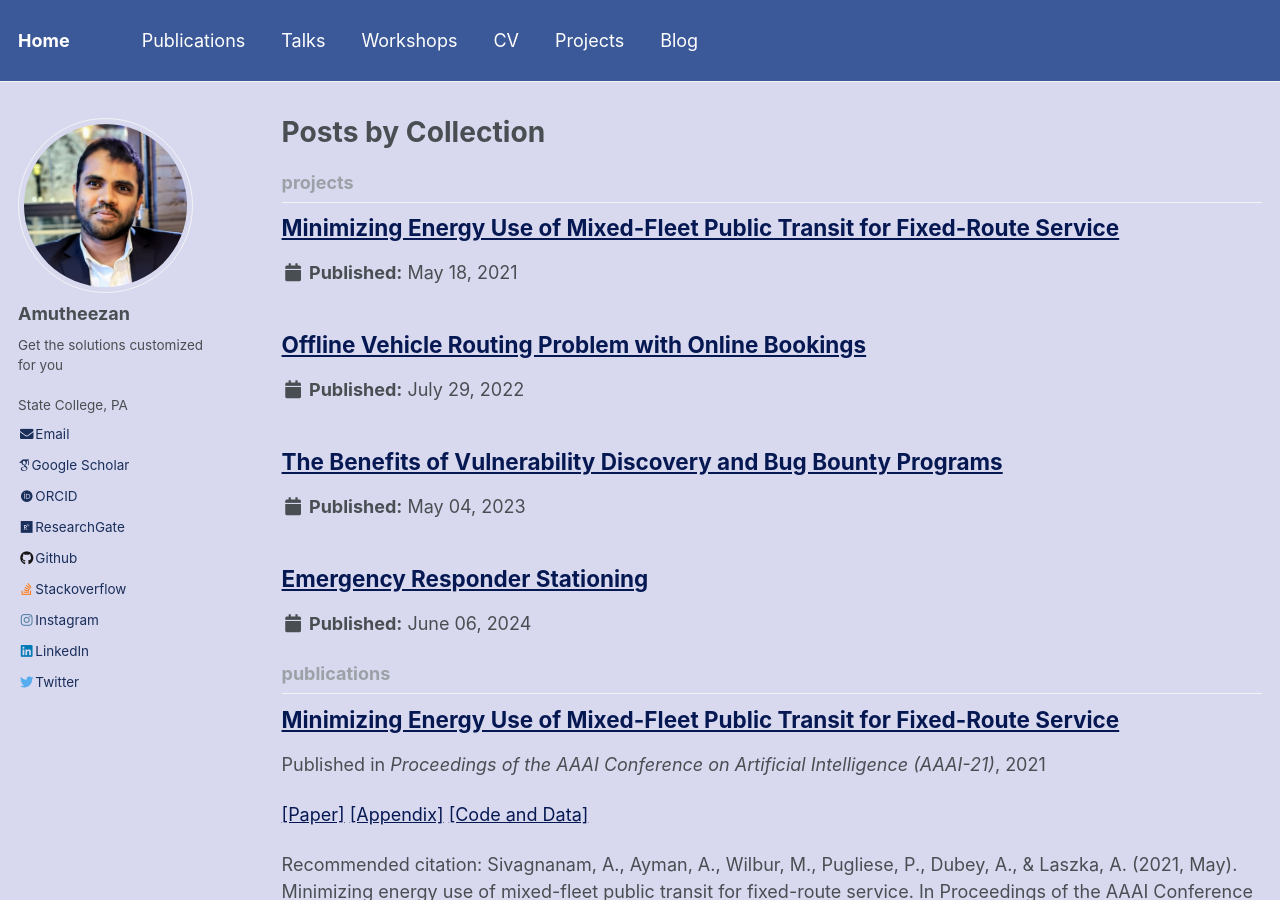
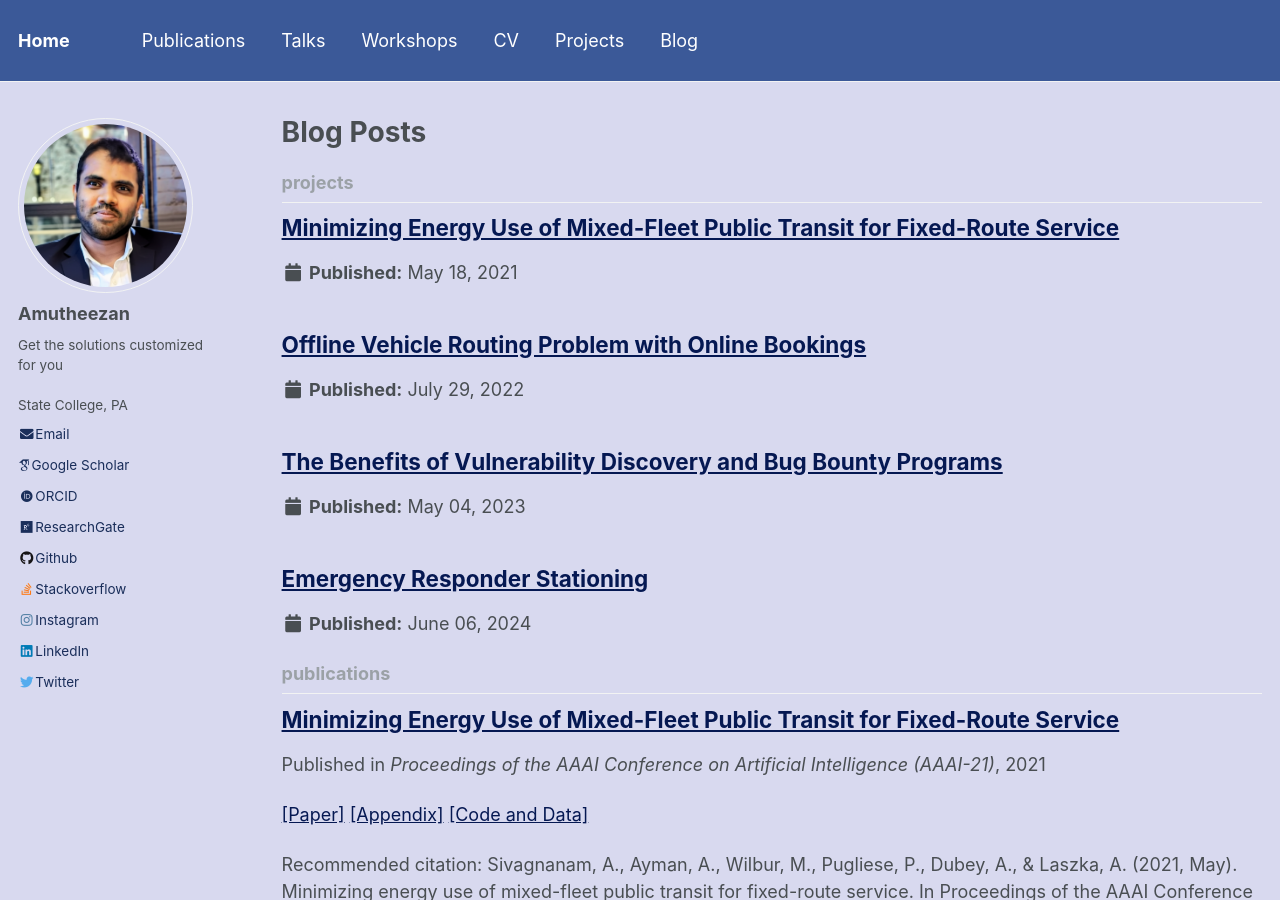
Before and after one commit to Amutheezan/amutheezan.github.io, a Jekyll site: the page built from _pages/collection-archive.html, in a window 1280 px wide and 900 px high. Built offline with Jekyll 4.4.1, drawn with Linux system fonts in a browser that asks for light colours; some web fonts are replaced.

Commit message:
Update collection-archive.html

```diff
--- a/_pages/collection-archive.html
+++ b/_pages/collection-archive.html
@@ -1,6 +1,6 @@
 ---
 layout: archive
-title: "Posts by Collection"
+title: "Blog Posts"
 permalink: /collection-archive/
 author_profile: true
 ---
```
